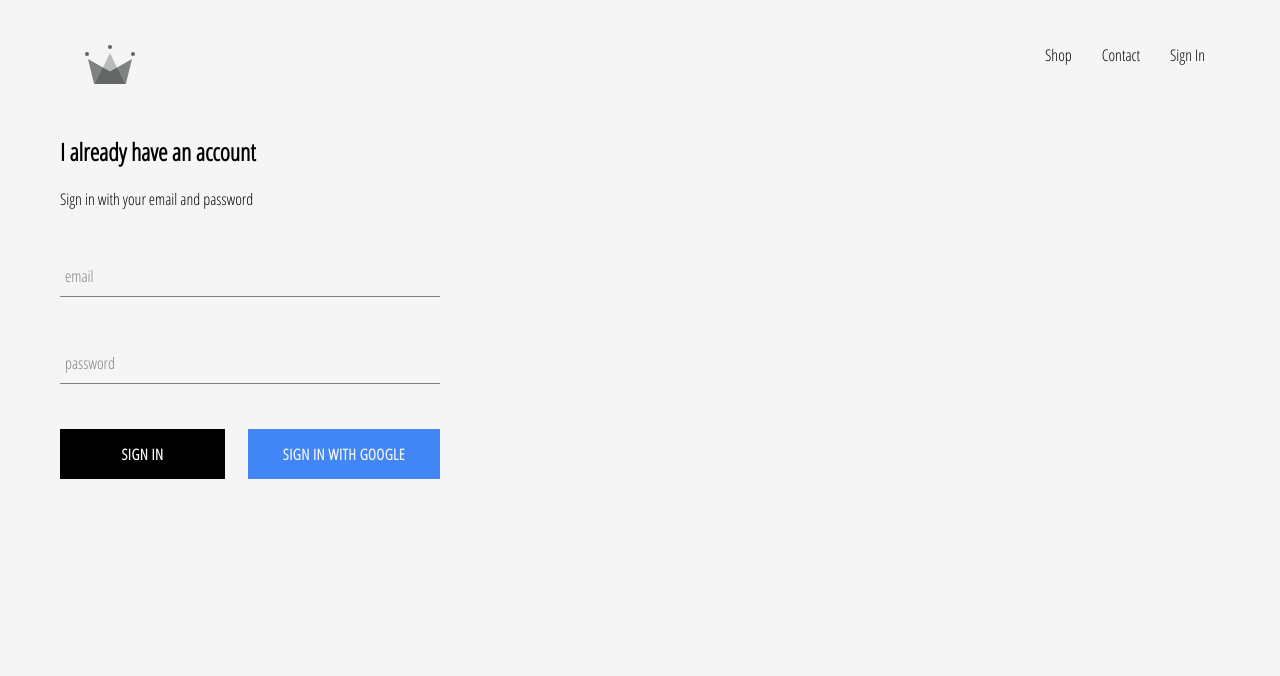
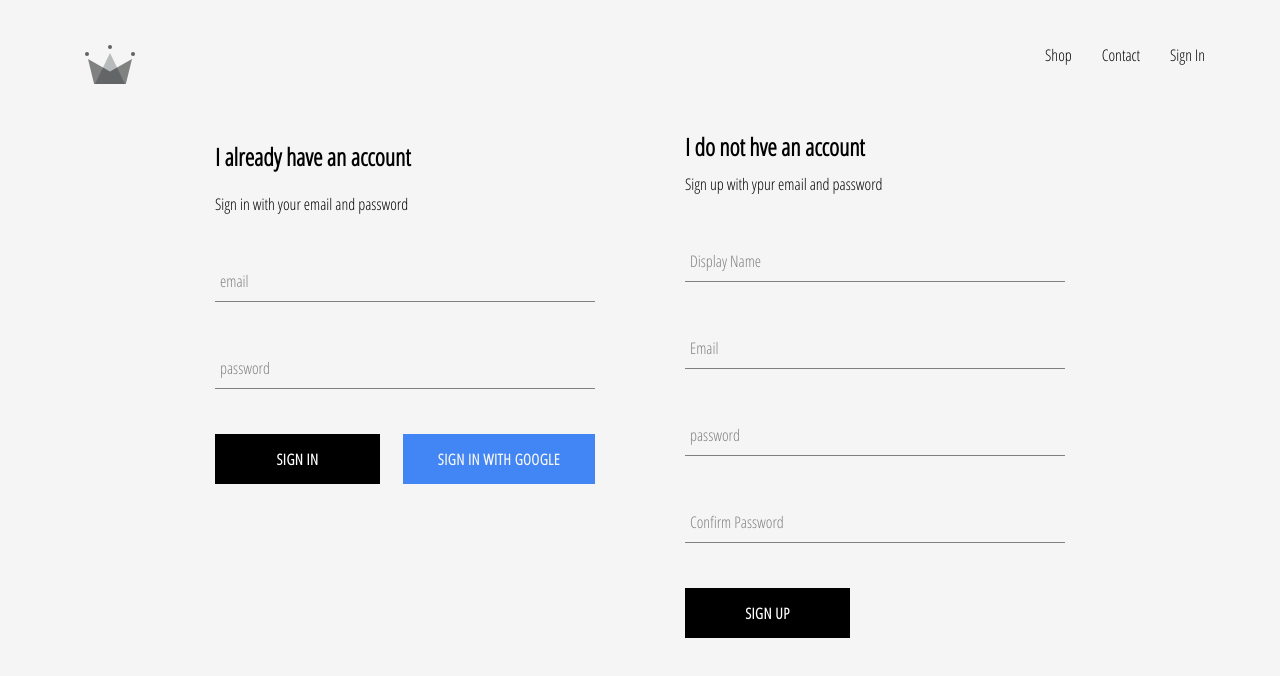
Before and after one commit to Abhishek-015/React-Ecommerce-Major, a React (Create React App) app: page /signin in a window 1280 px wide. Shown: the top 676 px of the page. Built offline with nearby package versions, Linux system fonts and the light colour scheme; no server answers; a web font is replaced by a local one.

Commit message:
implemented firebase utils completely that includes user authentication on our firebase database

```diff
--- a/src/App.js
+++ b/src/App.js
@@ -28,13 +28,14 @@
                  id:snapShot.id,
                  ...snapShot.data()
                }
-             })
+             },()=>console.log(this.state))
            })
-           console.log(this.state)
          }else{
            this.setState({currentUser:userAuth})
-         }
-       })
+          }
+
+        })
+
      }
 
      componentWillUnmount(){
--- a/src/components/sign-in-and-sign-up/sign-in-and-sign-up.component.jsx
+++ b/src/components/sign-in-and-sign-up/sign-in-and-sign-up.component.jsx
@@ -1,10 +1,14 @@
 import React from "react";
+
 import SignIn from "../sign-in/sign-in.component";
+import SignUp from "../sign-up/sign-up.component";
+
 import './sign-in-and-sign-up.styles.scss';
 
 const SignInAndSignUpPage=()=>(
    <div className="sign-in-and-sign-up">
        <SignIn/>
+       <SignUp/>
    </div>
 
 )
--- a/src/components/sign-in-and-sign-up/sign-in-and-sign-up.styles.scss
+++ b/src/components/sign-in-and-sign-up/sign-in-and-sign-up.styles.scss
@@ -0,0 +1,6 @@
+.sign-in-and-sign-up{
+    width: 850px;
+    display: flex;
+    justify-content: space-between;
+    margin: 30px auto;
+}
--- /dev/null
+++ b/src/components/sign-up/sign-up.component.jsx
@@ -0,0 +1,100 @@
+import React from 'react';
+
+import FormInput from '../form-input/form-input.component';
+import CustomButton from '../custom-button/custum-button.component';
+
+import {auth,createUserProfileDocument} from '../firebase/firebase.utils'
+
+import './sign-up.styles.scss';
+
+class SignUp extends React.Component {
+    constructor(){
+        super();
+
+        this.state = {
+            displayName : '',
+            email :'',
+            password:'',
+            confirmPassword:''
+        }
+    }
+
+    handleSubmit = async event => {
+        event.preventDefault();
+
+        const {displayName,email,password,confirmPassword} = this.state
+
+    if(password !== confirmPassword){
+        alert('password dont match')
+        return;
+    }
+
+    try{
+        const {user} = await auth.createUserWithEmailAndPassword(email,password)
+
+        await createUserProfileDocument(user,{displayName});
+
+        this.setState({
+            displayName : '',
+            email :'',
+            password:'',
+            confirmPassword:''
+        });
+    }catch(err){
+        console.log(err);
+    }
+}
+   handleChange = event => {
+       const {name,value} = event.target;
+
+       this.setState({[name]:value});
+   }
+
+    render(){
+        const {displayName,email,password,confirmPassword}=this.state;
+
+        return(
+            <div className="sign-up">
+                <h2 className="title">I do not hve an account</h2>
+                <span>Sign up with ypur email and password</span>
+                <form className='sign-up-form' onSubmit={this.handleSubmit}>
+                    <FormInput
+                    type='text'
+                    name='displayName'
+                    value={displayName}
+                    onChange = {this.handleChange}
+                    label='Display Name'
+                    required
+                    />
+                    <FormInput
+                    type='email'
+                    name='email'
+                    value={email}
+                    onChange = {this.handleChange}
+                    label='Email'
+                    required
+                    />
+                    <FormInput
+                    type='password'
+                    name='password'
+                    value={password}
+                    onChange = {this.handleChange}
+                    label='password'
+                    required
+                    />
+                    <FormInput
+                    type='password'
+                    name='confirmPassword'
+                    value={confirmPassword}
+                    onChange = {this.handleChange}
+                    label='Confirm Password'
+                    required
+                    />
+                    <CustomButton type='submit'>SIGN UP</CustomButton>
+                </form>
+            </div>
+        )
+    }
+}
+
+export default SignUp
--- /dev/null
+++ b/src/components/sign-up/sign-up.styles.scss
@@ -0,0 +1,9 @@
+.sign-up{
+    display: flex;
+    flex-direction: column;
+    width: 380px;
+
+    .title{
+        margin: 10px 0;
+    }
+}
```
